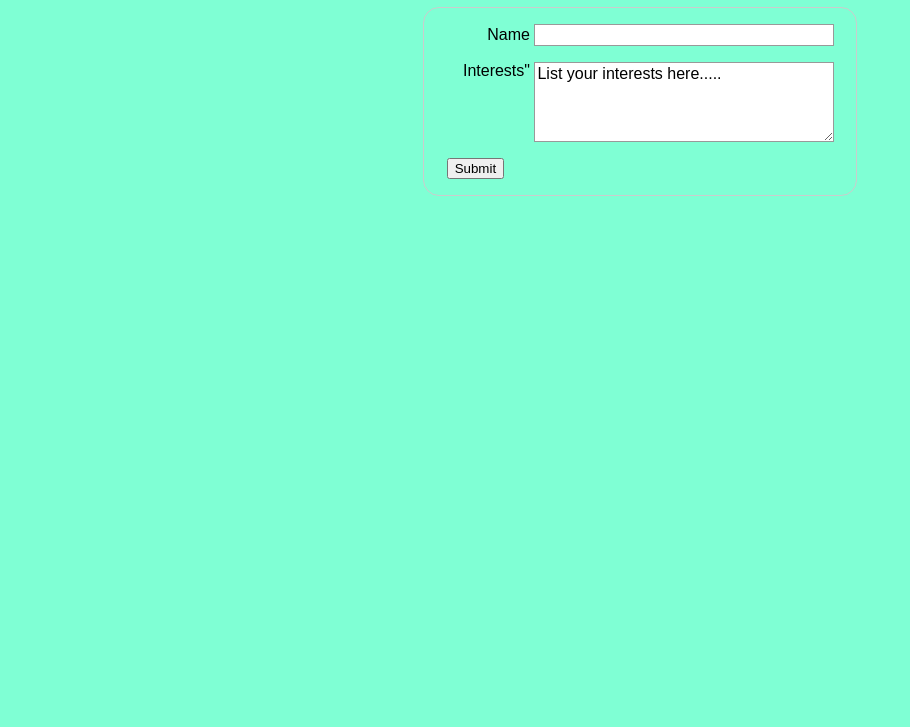
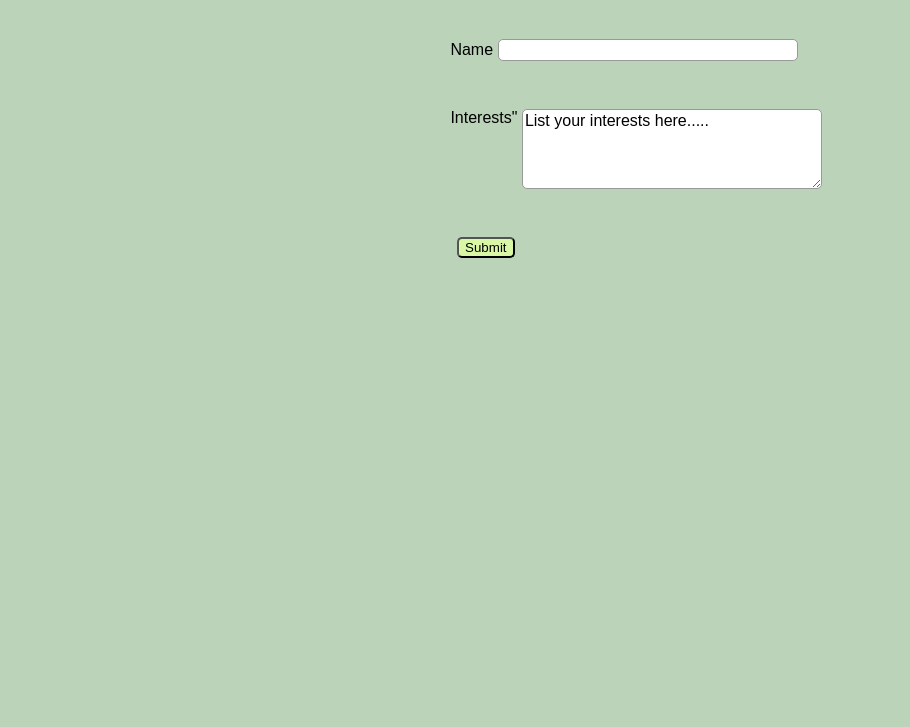
Before and after one commit to mominankhan/mominankhan.github.io, a plain HTML site: page Lab_6/index.html in a window 1280 px wide. Shown: the part 73-800 px from the top of the page, without its empty margins (0-910 px from the left). Drawn offline with Linux system fonts and the light colour scheme.

Commit message:
Update form_styles.css

```diff
--- a/Lab_6/css/form_styles.css
+++ b/Lab_6/css/form_styles.css
@@ -1,32 +1,30 @@
 body {
-    background-color: aquamarine;
+    background-color: #BBD3B8;
     font:1em sans-serif;
 }
 form {
     /* Center the form on the page */
     margin: 0 auto;
-    width: 400px;
+    width: 30%;
     /* Form outline */
-    padding: 1em;
-    border: 1px solid #CCC;
-    border-radius: 1em;
-  }
-
-  ul {
-    list-style: none;
-    padding: 0;
-    margin: 0;
-  }
-
+    padding: 2em;
+    text-align: left;
+}
+h1{
+	text-align:center;
+}
+ul{
+	list-style:none;
+	padding:0;
+	margin:0;
+}
   form li + li {
-    margin-top: 1em;
+    margin-top: 3em;
   }
 
   label {
     /* Uniform size & alignment */
     display: inline-block;
-    width: 90px;
-    text-align: right;
   }
 
   input,
@@ -41,6 +39,7 @@ form {
 
     /* Match form field borders */
     border: 1px solid #999;
+    border-radius: 5px;
   }
 
   input:focus,
@@ -59,11 +58,15 @@ form {
 
   .button {
     /* Align buttons with the text fields */
-    padding-left: 90px; /* same size as the label elements */
+    padding-left: 1px; /* same size as the label elements */
   }
 
   button {
     /* This extra margin represent roughly the same space as the space
        between the labels and their text fields */
+       background-color: #DAF7A6 ;
     margin-left: .5em;
+	text-align:left;
+	border-radius: 5px;
+}
   }
```
